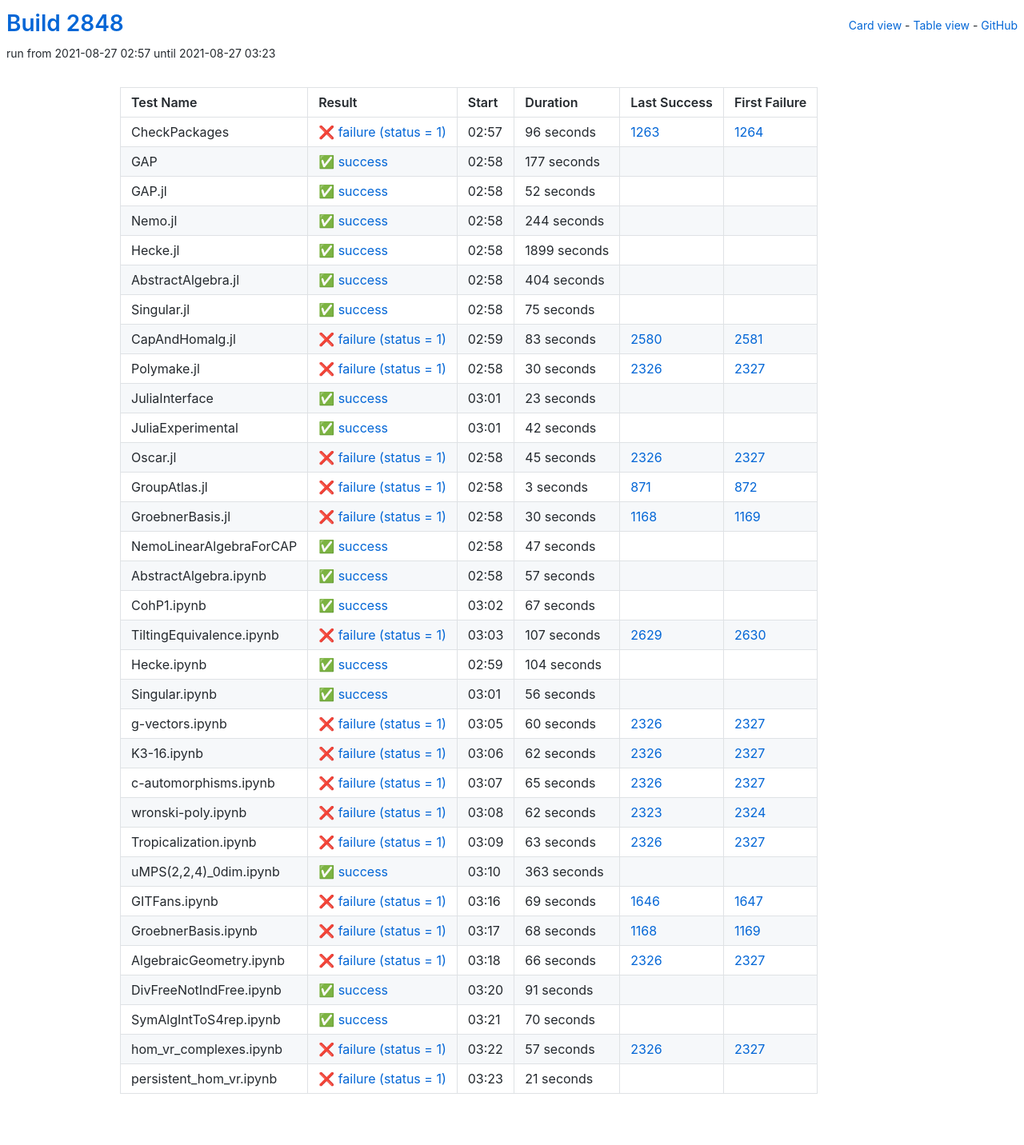
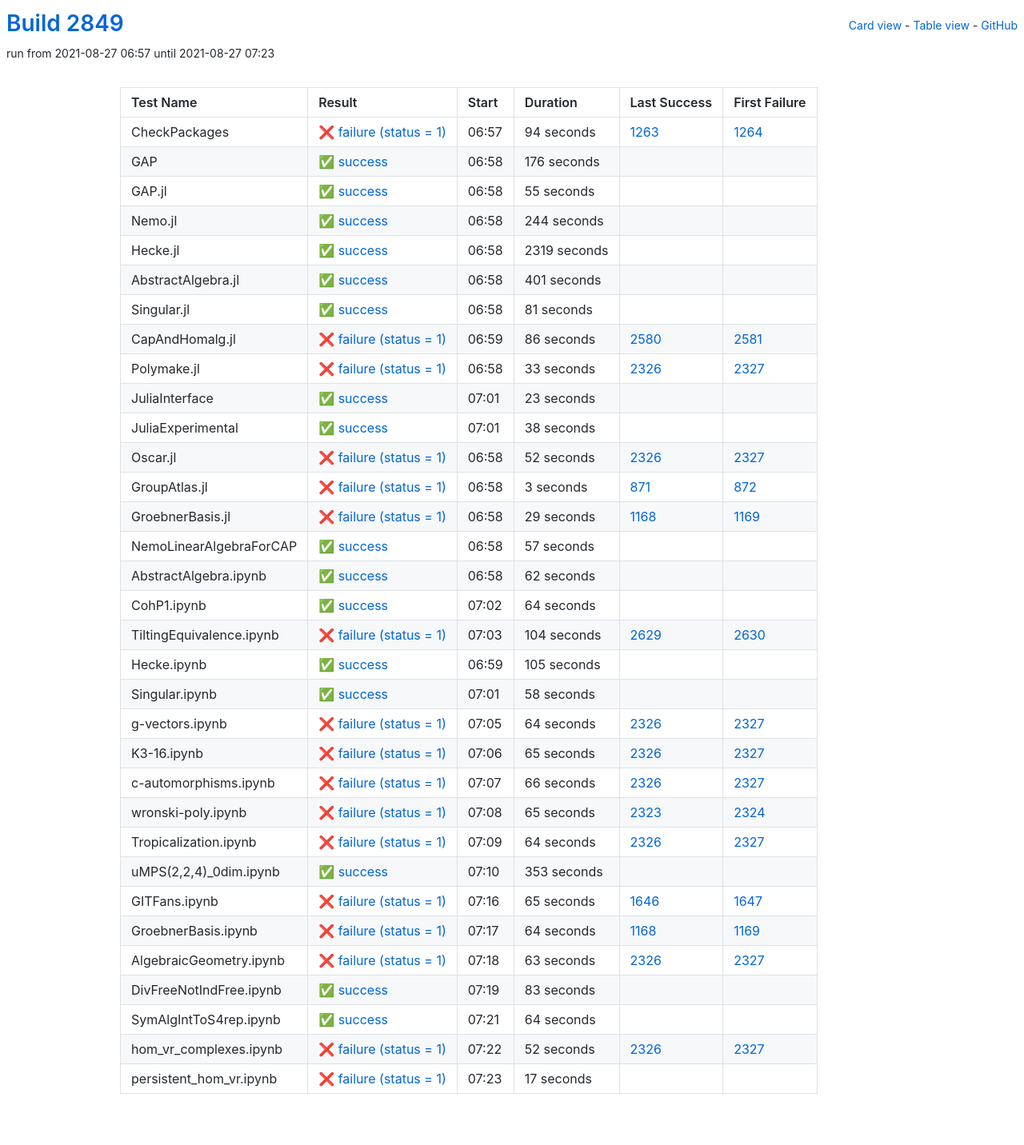
Before and after one commit to oscar-system/oscar-ci-status-stable, a Jekyll site: the page built from table.html, in a window 1280 px wide. Shown: the whole page at 80% size. Built offline with Jekyll 4.4.1, drawn with Linux system fonts in a browser that asks for light colours.

Commit message:
Build #2849

```diff
--- a/_data/ci.yml
+++ b/_data/ci.yml
@@ -1,6 +1,6 @@
 ---
-build: 2848
-build_url: https://oscarci.mathematik.uni-kl.de/job/oscar-stable/2848/
+build: 2849
+build_url: https://oscarci.mathematik.uni-kl.de/job/oscar-stable/2849/
 job: oscar-stable
 organization: oscar-system
 repo: oscar-ci-status-stable
@@ -8,44 +8,44 @@ repourl: https://github.com/oscar-system/oscar-ci-status-stable
 tests:
 - name: CheckPackages
   id: checkpackages
-  log: https://oscarci.mathematik.uni-kl.de/job/oscar-stable/2848/artifact/logs/build-2848/CheckPackages.log
-  start: 2021-08-27 02:57
+  log: https://oscarci.mathematik.uni-kl.de/job/oscar-stable/2849/artifact/logs/build-2849/CheckPackages.log
+  start: 2021-08-27 06:57
   success: false
   exitcode: 1
   status: failure
-  duration: 96
+  duration: 94
   last_success: 1263
   last_success_url: https://oscarci.mathematik.uni-kl.de/job/oscar-stable/1263/
   first_failure: 1264
   first_failure_url: https://oscarci.mathematik.uni-kl.de/job/oscar-stable/1264/
 - name: GAP
   id: gap
-  log: https://oscarci.mathematik.uni-kl.de/job/oscar-stable/2848/artifact/logs/build-2848/GAP.log
-  start: 2021-08-27 02:58
+  log: https://oscarci.mathematik.uni-kl.de/job/oscar-stable/2849/artifact/logs/build-2849/GAP.log
+  start: 2021-08-27 06:58
   success: true
   exitcode: 0
   status: success
-  duration: 177
+  duration: 176
   last_success: false
   last_success_url:
   first_failure: false
   first_failure_url:
 - name: GAP.jl
   id: gap-jl
-  log: https://oscarci.mathematik.uni-kl.de/job/oscar-stable/2848/artifact/logs/build-2848/GAP.jl.log
-  start: 2021-08-27 02:58
+  log: https://oscarci.mathematik.uni-kl.de/job/oscar-stable/2849/artifact/logs/build-2849/GAP.jl.log
+  start: 2021-08-27 06:58
   success: true
   exitcode: 0
   status: success
-  duration: 52
+  duration: 55
   last_success: false
   last_success_url:
   first_failure: false
   first_failure_url:
 - name: Nemo.jl
   id: nemo-jl
-  log: https://oscarci.mathematik.uni-kl.de/job/oscar-stable/2848/artifact/logs/build-2848/Nemo.jl.log
-  start: 2021-08-27 02:58
+  log: https://oscarci.mathematik.uni-kl.de/job/oscar-stable/2849/artifact/logs/build-2849/Nemo.jl.log
+  start: 2021-08-27 06:58
   success: true
   exitcode: 0
   status: success
@@ -56,68 +56,68 @@ tests:
   first_failure_url:
 - name: Hecke.jl
   id: hecke-jl
-  log: https://oscarci.mathematik.uni-kl.de/job/oscar-stable/2848/artifact/logs/build-2848/Hecke.jl.log
-  start: 2021-08-27 02:58
+  log: https://oscarci.mathematik.uni-kl.de/job/oscar-stable/2849/artifact/logs/build-2849/Hecke.jl.log
+  start: 2021-08-27 06:58
   success: true
   exitcode: 0
   status: success
-  duration: 1899
+  duration: 2319
   last_success: false
   last_success_url:
   first_failure: false
   first_failure_url:
 - name: AbstractAlgebra.jl
   id: abstractalgebra-jl
-  log: https://oscarci.mathematik.uni-kl.de/job/oscar-stable/2848/artifact/logs/build-2848/AbstractAlgebra.jl.log
-  start: 2021-08-27 02:58
+  log: https://oscarci.mathematik.uni-kl.de/job/oscar-stable/2849/artifact/logs/build-2849/AbstractAlgebra.jl.log
+  start: 2021-08-27 06:58
   success: true
   exitcode: 0
   status: success
-  duration: 404
+  duration: 401
   last_success: false
   last_success_url:
   first_failure: false
   first_failure_url:
 - name: Singular.jl
   id: singular-jl
-  log: https://oscarci.mathematik.uni-kl.de/job/oscar-stable/2848/artifact/logs/build-2848/Singular.jl.log
-  start: 2021-08-27 02:58
+  log: https://oscarci.mathematik.uni-kl.de/job/oscar-stable/2849/artifact/logs/build-2849/Singular.jl.log
+  start: 2021-08-27 06:58
   success: true
   exitcode: 0
   status: success
-  duration: 75
+  duration: 81
   last_success: false
   last_success_url:
   first_failure: false
   first_failure_url:
 - name: CapAndHomalg.jl
   id: capandhomalg-jl
-  log: https://oscarci.mathematik.uni-kl.de/job/oscar-stable/2848/artifact/logs/build-2848/CapAndHomalg.jl.log
-  start: 2021-08-27 02:59
+  log: https://oscarci.mathematik.uni-kl.de/job/oscar-stable/2849/artifact/logs/build-2849/CapAndHomalg.jl.log
+  start: 2021-08-27 06:59
   success: false
   exitcode: 1
   status: failure
-  duration: 83
+  duration: 86
   last_success: 2580
   last_success_url: https://oscarci.mathematik.uni-kl.de/job/oscar-stable/2580/
   first_failure: 2581
   first_failure_url: https://oscarci.mathematik.uni-kl.de/job/oscar-stable/2581/
 - name: Polymake.jl
   id: polymake-jl
-  log: https://oscarci.mathematik.uni-kl.de/job/oscar-stable/2848/artifact/logs/build-2848/Polymake.jl.log
-  start: 2021-08-27 02:58
+  log: https://oscarci.mathematik.uni-kl.de/job/oscar-stable/2849/artifact/logs/build-2849/Polymake.jl.log
+  start: 2021-08-27 06:58
   success: false
   exitcode: 1
   status: failure
-  duration: 30
+  duration: 33
   last_success: 2326
   last_success_url: https://oscarci.mathematik.uni-kl.de/job/oscar-stable/2326/
   first_failure: 2327
   first_failure_url: https://oscarci.mathematik.uni-kl.de/job/oscar-stable/2327/
 - name: JuliaInterface
   id: juliainterface
-  log: https://oscarci.mathematik.uni-kl.de/job/oscar-stable/2848/artifact/logs/build-2848/JuliaInterface.log
-  start: 2021-08-27 03:01
+  log: https://oscarci.mathematik.uni-kl.de/job/oscar-stable/2849/artifact/logs/build-2849/JuliaInterface.log
+  start: 2021-08-27 07:01
   success: true
   exitcode: 0
   status: success
@@ -128,32 +128,32 @@ tests:
   first_failure_url:
 - name: JuliaExperimental
   id: juliaexperimental
-  log: https://oscarci.mathematik.uni-kl.de/job/oscar-stable/2848/artifact/logs/build-2848/JuliaExperimental.log
-  start: 2021-08-27 03:01
+  log: https://oscarci.mathematik.uni-kl.de/job/oscar-stable/2849/artifact/logs/build-2849/JuliaExperimental.log
+  start: 2021-08-27 07:01
   success: true
   exitcode: 0
   status: success
-  duration: 42
+  duration: 38
   last_success: false
   last_success_url:
   first_failure: false
   first_failure_url:
 - name: Oscar.jl
   id: oscar-jl
-  log: https://oscarci.mathematik.uni-kl.de/job/oscar-stable/2848/artifact/logs/build-2848/Oscar.jl.log
-  start: 2021-08-27 02:58
+  log: https://oscarci.mathematik.uni-kl.de/job/oscar-stable/2849/artifact/logs/build-2849/Oscar.jl.log
+  start: 2021-08-27 06:58
   success: false
   exitcode: 1
   status: failure
-  duration: 45
+  duration: 52
   last_success: 2326
   last_success_url: https://oscarci.mathematik.uni-kl.de/job/oscar-stable/2326/
   first_failure: 2327
   first_failure_url: https://oscarci.mathematik.uni-kl.de/job/oscar-stable/2327/
 - name: GroupAtlas.jl
   id: groupatlas-jl
-  log: https://oscarci.mathematik.uni-kl.de/job/oscar-stable/2848/artifact/logs/build-2848/GroupAtlas.jl.log
-  start: 2021-08-27 02:58
+  log: https://oscarci.mathematik.uni-kl.de/job/oscar-stable/2849/artifact/logs/build-2849/GroupAtlas.jl.log
+  start: 2021-08-27 06:58
   success: false
   exitcode: 1
   status: failure
@@ -164,32 +164,20 @@ tests:
   first_failure_url: https://oscarci.mathematik.uni-kl.de/job/oscar-stable/872/
 - name: GroebnerBasis.jl
   id: groebnerbasis-jl
-  log: https://oscarci.mathematik.uni-kl.de/job/oscar-stable/2848/artifact/logs/build-2848/GroebnerBasis.jl.log
-  start: 2021-08-27 02:58
+  log: https://oscarci.mathematik.uni-kl.de/job/oscar-stable/2849/artifact/logs/build-2849/GroebnerBasis.jl.log
+  start: 2021-08-27 06:58
   success: false
   exitcode: 1
   status: failure
-  duration: 30
+  duration: 29
   last_success: 1168
   last_success_url: https://oscarci.mathematik.uni-kl.de/job/oscar-stable/1168/
   first_failure: 1169
   first_failure_url: https://oscarci.mathematik.uni-kl.de/job/oscar-stable/1169/
 - name: NemoLinearAlgebraForCAP
   id: nemolinearalgebraforcap
-  log: https://oscarci.mathematik.uni-kl.de/job/oscar-stable/2848/artifact/logs/build-2848/NemoLinearAlgebraForCAP.log
-  start: 2021-08-27 02:58
-  success: true
-  exitcode: 0
-  status: success
-  duration: 47
-  last_success: false
-  last_success_url:
-  first_failure: false
-  first_failure_url:
-- name: AbstractAlgebra.ipynb
-  id: abstractalgebra-ipynb
-  log: https://oscarci.mathematik.uni-kl.de/job/oscar-stable/2848/artifact/logs/build-2848/AbstractAlgebra.ipynb.log
-  start: 2021-08-27 02:58
+  log: https://oscarci.mathematik.uni-kl.de/job/oscar-stable/2849/artifact/logs/build-2849/NemoLinearAlgebraForCAP.log
+  start: 2021-08-27 06:58
   success: true
   exitcode: 0
   status: success
@@ -198,82 +186,82 @@ tests:
   last_success_url:
   first_failure: false
   first_failure_url:
-- name: CohP1.ipynb
-  id: cohp1-ipynb
-  log: https://oscarci.mathematik.uni-kl.de/job/oscar-stable/2848/artifact/logs/build-2848/CohP1.ipynb.log
-  start: 2021-08-27 03:02
+- name: AbstractAlgebra.ipynb
+  id: abstractalgebra-ipynb
+  log: https://oscarci.mathematik.uni-kl.de/job/oscar-stable/2849/artifact/logs/build-2849/AbstractAlgebra.ipynb.log
+  start: 2021-08-27 06:58
   success: true
   exitcode: 0
   status: success
-  duration: 67
+  duration: 62
+  last_success: false
+  last_success_url:
+  first_failure: false
+  first_failure_url:
+- name: CohP1.ipynb
+  id: cohp1-ipynb
+  log: https://oscarci.mathematik.uni-kl.de/job/oscar-stable/2849/artifact/logs/build-2849/CohP1.ipynb.log
+  start: 2021-08-27 07:02
+  success: true
+  exitcode: 0
+  status: success
+  duration: 64
   last_success: false
   last_success_url:
   first_failure: false
   first_failure_url:
 - name: TiltingEquivalence.ipynb
   id: tiltingequivalence-ipynb
-  log: https://oscarci.mathematik.uni-kl.de/job/oscar-stable/2848/artifact/logs/build-2848/TiltingEquivalence.ipynb.log
-  start: 2021-08-27 03:03
+  log: https://oscarci.mathematik.uni-kl.de/job/oscar-stable/2849/artifact/logs/build-2849/TiltingEquivalence.ipynb.log
+  start: 2021-08-27 07:03
   success: false
   exitcode: 1
   status: failure
-  duration: 107
+  duration: 104
   last_success: 2629
   last_success_url: https://oscarci.mathematik.uni-kl.de/job/oscar-stable/2629/
   first_failure: 2630
   first_failure_url: https://oscarci.mathematik.uni-kl.de/job/oscar-stable/2630/
 - name: Hecke.ipynb
   id: hecke-ipynb
-  log: https://oscarci.mathematik.uni-kl.de/job/oscar-stable/2848/artifact/logs/build-2848/Hecke.ipynb.log
-  start: 2021-08-27 02:59
+  log: https://oscarci.mathematik.uni-kl.de/job/oscar-stable/2849/artifact/logs/build-2849/Hecke.ipynb.log
+  start: 2021-08-27 06:59
   success: true
   exitcode: 0
   status: success
-  duration: 104
+  duration: 105
   last_success: false
   last_success_url:
   first_failure: false
   first_failure_url:
 - name: Singular.ipynb
   id: singular-ipynb
-  log: https://oscarci.mathematik.uni-kl.de/job/oscar-stable/2848/artifact/logs/build-2848/Singular.ipynb.log
-  start: 2021-08-27 03:01
+  log: https://oscarci.mathematik.uni-kl.de/job/oscar-stable/2849/artifact/logs/build-2849/Singular.ipynb.log
+  start: 2021-08-27 07:01
   success: true
   exitcode: 0
   status: success
-  duration: 56
+  duration: 58
   last_success: false
   last_success_url:
   first_failure: false
   first_failure_url:
 - name: g-vectors.ipynb
   id: g-vectors-ipynb
-  log: https://oscarci.mathematik.uni-kl.de/job/oscar-stable/2848/artifact/logs/build-2848/g-vectors.ipynb.log
-  start: 2021-08-27 03:05
+  log: https://oscarci.mathematik.uni-kl.de/job/oscar-stable/2849/artifact/logs/build-2849/g-vectors.ipynb.log
+  start: 2021-08-27 07:05
   success: false
   exitcode: 1
   status: failure
-  duration: 60
+  duration: 64
   last_success: 2326
   last_success_url: https://oscarci.mathematik.uni-kl.de/job/oscar-stable/2326/
   first_failure: 2327
   first_failure_url: https://oscarci.mathematik.uni-kl.de/job/oscar-stable/2327/
 - name: K3-16.ipynb
   id: k3-16-ipynb
-  log: https://oscarci.mathematik.uni-kl.de/job/oscar-stable/2848/artifact/logs/build-2848/K3-16.ipynb.log
-  start: 2021-08-27 03:06
-  success: false
-  exitcode: 1
-  status: failure
-  duration: 62
-  last_success: 2326
-  last_success_url: https://oscarci.mathematik.uni-kl.de/job/oscar-stable/2326/
-  first_failure: 2327
-  first_failure_url: https://oscarci.mathematik.uni-kl.de/job/oscar-stable/2327/
-- name: c-automorphisms.ipynb
-  id: c-automorphisms-ipynb
-  log: https://oscarci.mathematik.uni-kl.de/job/oscar-stable/2848/artifact/logs/build-2848/c-automorphisms.ipynb.log
-  start: 2021-08-27 03:07
+  log: https://oscarci.mathematik.uni-kl.de/job/oscar-stable/2849/artifact/logs/build-2849/K3-16.ipynb.log
+  start: 2021-08-27 07:06
   success: false
   exitcode: 1
   status: failure
@@ -282,22 +270,82 @@ tests:
   last_success_url: https://oscarci.mathematik.uni-kl.de/job/oscar-stable/2326/
   first_failure: 2327
   first_failure_url: https://oscarci.mathematik.uni-kl.de/job/oscar-stable/2327/
-- name: wronski-poly.ipynb
-  id: wronski-poly-ipynb
-  log: https://oscarci.mathematik.uni-kl.de/job/oscar-stable/2848/artifact/logs/build-2848/wronski-poly.ipynb.log
-  start: 2021-08-27 03:08
+- name: c-automorphisms.ipynb
+  id: c-automorphisms-ipynb
+  log: https://oscarci.mathematik.uni-kl.de/job/oscar-stable/2849/artifact/logs/build-2849/c-automorphisms.ipynb.log
+  start: 2021-08-27 07:07
   success: false
   exitcode: 1
   status: failure
-  duration: 62
+  duration: 66
+  last_success: 2326
+  last_success_url: https://oscarci.mathematik.uni-kl.de/job/oscar-stable/2326/
+  first_failure: 2327
+  first_failure_url: https://oscarci.mathematik.uni-kl.de/job/oscar-stable/2327/
+- name: wronski-poly.ipynb
+  id: wronski-poly-ipynb
+  log: https://oscarci.mathematik.uni-kl.de/job/oscar-stable/2849/artifact/logs/build-2849/wronski-poly.ipynb.log
+  start: 2021-08-27 07:08
+  success: false
+  exitcode: 1
+  status: failure
+  duration: 65
   last_success: 2323
   last_success_url: https://oscarci.mathematik.uni-kl.de/job/oscar-stable/2323/
   first_failure: 2324
   first_failure_url: https://oscarci.mathematik.uni-kl.de/job/oscar-stable/2324/
 - name: Tropicalization.ipynb
   id: tropicalization-ipynb
-  log: https://oscarci.mathematik.uni-kl.de/job/oscar-stable/2848/artifact/logs/build-2848/Tropicalization.ipynb.log
-  start: 2021-08-27 03:09
+  log: https://oscarci.mathematik.uni-kl.de/job/oscar-stable/2849/artifact/logs/build-2849/Tropicalization.ipynb.log
+  start: 2021-08-27 07:09
+  success: false
+  exitcode: 1
+  status: failure
+  duration: 64
+  last_success: 2326
+  last_success_url: https://oscarci.mathematik.uni-kl.de/job/oscar-stable/2326/
+  first_failure: 2327
+  first_failure_url: https://oscarci.mathematik.uni-kl.de/job/oscar-stable/2327/
+- name: uMPS(2,2,4)_0dim.ipynb
+  id: umps-2-2-4-0dim-ipynb
+  log: https://oscarci.mathematik.uni-kl.de/job/oscar-stable/2849/artifact/logs/build-2849/uMPS-2-2-4-_0dim.ipynb.log
+  start: 2021-08-27 07:10
+  success: true
+  exitcode: 0
+  status: success
+  duration: 353
+  last_success: false
+  last_success_url:
+  first_failure: false
+  first_failure_url:
+- name: GITFans.ipynb
+  id: gitfans-ipynb
+  log: https://oscarci.mathematik.uni-kl.de/job/oscar-stable/2849/artifact/logs/build-2849/GITFans.ipynb.log
+  start: 2021-08-27 07:16
+  success: false
+  exitcode: 1
+  status: failure
+  duration: 65
+  last_success: 1646
+  last_success_url: https://oscarci.mathematik.uni-kl.de/job/oscar-stable/1646/
+  first_failure: 1647
+  first_failure_url: https://oscarci.mathematik.uni-kl.de/job/oscar-stable/1647/
+- name: GroebnerBasis.ipynb
+  id: groebnerbasis-ipynb
+  log: https://oscarci.mathematik.uni-kl.de/job/oscar-stable/2849/artifact/logs/build-2849/GroebnerBasis.ipynb.log
+  start: 2021-08-27 07:17
+  success: false
+  exitcode: 1
+  status: failure
+  duration: 64
+  last_success: 1168
+  last_success_url: https://oscarci.mathematik.uni-kl.de/job/oscar-stable/1168/
+  first_failure: 1169
+  first_failure_url: https://oscarci.mathematik.uni-kl.de/job/oscar-stable/1169/
+- name: AlgebraicGeometry.ipynb
+  id: algebraicgeometry-ipynb
+  log: https://oscarci.mathematik.uni-kl.de/job/oscar-stable/2849/artifact/logs/build-2849/AlgebraicGeometry.ipynb.log
+  start: 2021-08-27 07:18
   success: false
   exitcode: 1
   status: failure
@@ -306,98 +354,50 @@ tests:
   last_success_url: https://oscarci.mathematik.uni-kl.de/job/oscar-stable/2326/
   first_failure: 2327
   first_failure_url: https://oscarci.mathematik.uni-kl.de/job/oscar-stable/2327/
-- name: uMPS(2,2,4)_0dim.ipynb
-  id: umps-2-2-4-0dim-ipynb
-  log: https://oscarci.mathematik.uni-kl.de/job/oscar-stable/2848/artifact/logs/build-2848/uMPS-2-2-4-_0dim.ipynb.log
-  start: 2021-08-27 03:10
+- name: DivFreeNotIndFree.ipynb
+  id: divfreenotindfree-ipynb
+  log: https://oscarci.mathematik.uni-kl.de/job/oscar-stable/2849/artifact/logs/build-2849/DivFreeNotIndFree.ipynb.log
+  start: 2021-08-27 07:19
   success: true
   exitcode: 0
   status: success
-  duration: 363
-  last_success: false
-  last_success_url:
-  first_failure: false
-  first_failure_url:
-- name: GITFans.ipynb
-  id: gitfans-ipynb
-  log: https://oscarci.mathematik.uni-kl.de/job/oscar-stable/2848/artifact/logs/build-2848/GITFans.ipynb.log
-  start: 2021-08-27 03:16
-  success: false
-  exitcode: 1
-  status: failure
-  duration: 69
-  last_success: 1646
-  last_success_url: https://oscarci.mathematik.uni-kl.de/job/oscar-stable/1646/
-  first_failure: 1647
-  first_failure_url: https://oscarci.mathematik.uni-kl.de/job/oscar-stable/1647/
-- name: GroebnerBasis.ipynb
-  id: groebnerbasis-ipynb
-  log: https://oscarci.mathematik.uni-kl.de/job/oscar-stable/2848/artifact/logs/build-2848/GroebnerBasis.ipynb.log
-  start: 2021-08-27 03:17
-  success: false
-  exitcode: 1
-  status: failure
-  duration: 68
-  last_success: 1168
-  last_success_url: https://oscarci.mathematik.uni-kl.de/job/oscar-stable/1168/
-  first_failure: 1169
-  first_failure_url: https://oscarci.mathematik.uni-kl.de/job/oscar-stable/1169/
-- name: AlgebraicGeometry.ipynb
-  id: algebraicgeometry-ipynb
-  log: https://oscarci.mathematik.uni-kl.de/job/oscar-stable/2848/artifact/logs/build-2848/AlgebraicGeometry.ipynb.log
-  start: 2021-08-27 03:18
-  success: false
-  exitcode: 1
-  status: failure
-  duration: 66
-  last_success: 2326
-  last_success_url: https://oscarci.mathematik.uni-kl.de/job/oscar-stable/2326/
-  first_failure: 2327
-  first_failure_url: https://oscarci.mathematik.uni-kl.de/job/oscar-stable/2327/
-- name: DivFreeNotIndFree.ipynb
-  id: divfreenotindfree-ipynb
-  log: https://oscarci.mathematik.uni-kl.de/job/oscar-stable/2848/artifact/logs/build-2848/DivFreeNotIndFree.ipynb.log
-  start: 2021-08-27 03:20
-  success: true
-  exitcode: 0
-  status: success
-  duration: 91
+  duration: 83
   last_success: false
   last_success_url:
   first_failure: false
   first_failure_url:
 - name: SymAlgIntToS4rep.ipynb
   id: symalginttos4rep-ipynb
-  log: https://oscarci.mathematik.uni-kl.de/job/oscar-stable/2848/artifact/logs/build-2848/SymAlgIntToS4rep.ipynb.log
-  start: 2021-08-27 03:21
+  log: https://oscarci.mathematik.uni-kl.de/job/oscar-stable/2849/artifact/logs/build-2849/SymAlgIntToS4rep.ipynb.log
+  start: 2021-08-27 07:21
   success: true
   exitcode: 0
   status: success
-  duration: 70
+  duration: 64
   last_success: false
   last_success_url:
   first_failure: false
   first_failure_url:
 - name: hom_vr_complexes.ipynb
   id: hom-vr-complexes-ipynb
-  log: https://oscarci.mathematik.uni-kl.de/job/oscar-stable/2848/artifact/logs/build-2848/hom_vr_complexes.ipynb.log
-  start: 2021-08-27 03:22
+  log: https://oscarci.mathematik.uni-kl.de/job/oscar-stable/2849/artifact/logs/build-2849/hom_vr_complexes.ipynb.log
+  start: 2021-08-27 07:22
   success: false
   exitcode: 1
   status: failure
-  duration: 57
+  duration: 52
   last_success: 2326
   last_success_url: https://oscarci.mathematik.uni-kl.de/job/oscar-stable/2326/
   first_failure: 2327
   first_failure_url: https://oscarci.mathematik.uni-kl.de/job/oscar-stable/2327/
 - name: persistent_hom_vr.ipynb
   id: persistent-hom-vr-ipynb
-  log: https://oscarci.mathematik.uni-kl.de/job/oscar-stable/2848/artifact/logs/build-2848/persistent_hom_vr.ipynb.log
-  start: 2021-08-27 03:23
+  log: https://oscarci.mathematik.uni-kl.de/job/oscar-stable/2849/artifact/logs/build-2849/persistent_hom_vr.ipynb.log
+  start: 2021-08-27 07:23
   success: false
   exitcode: 1
   status: failure
-  duration: 21
+  duration: 17
   last_success: false
   last_success_url:
   first_failure: false
```
Also changed, not shown: README.md.
